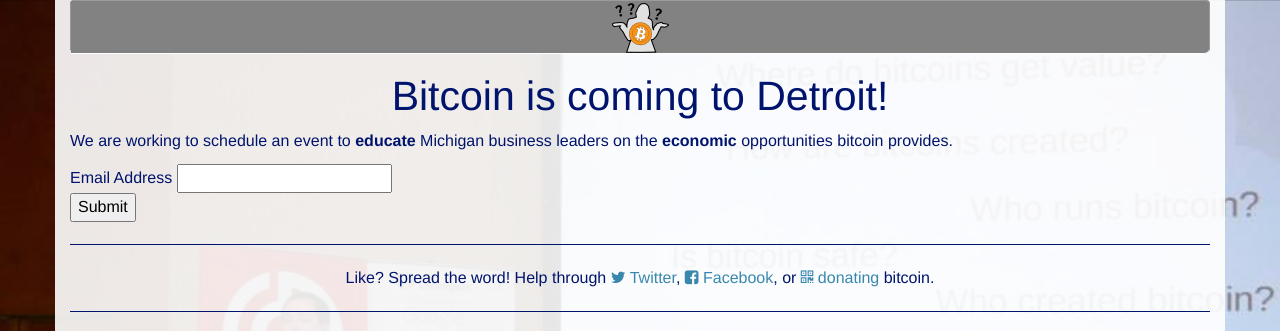
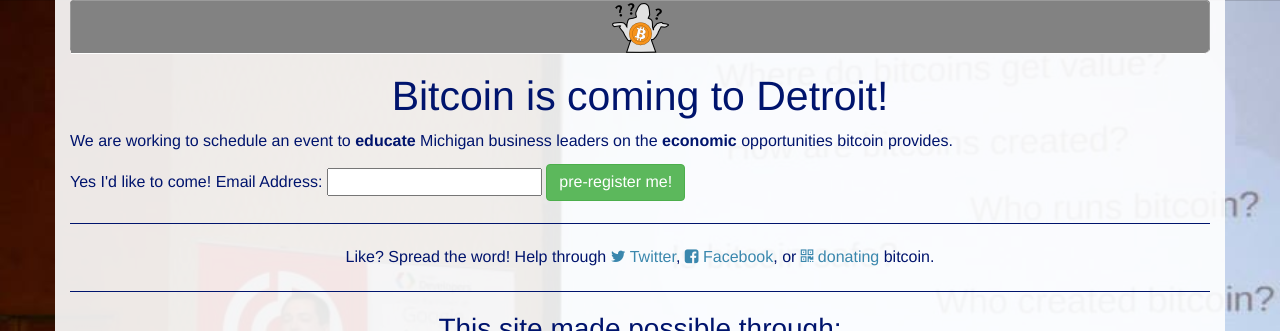
Before and after one commit to davidsilvasmith/sowhatsbitcoin.com, a Jekyll site: the page built from detroit.md, in a window 1280 px wide, cut to the strip 0-331 px from the top of the page. Built offline with Jekyll 4.4.1, drawn with Linux system fonts in a browser that asks for light colours; nearby versions of some CDN libraries.

Commit message:
made email submission prettier

```diff
--- a/detroit.md
+++ b/detroit.md
@@ -16,10 +16,10 @@
 target="hidden_iframe" onsubmit="submitted=true;">
 
 <div id="formContent">
-<div class="ss-q-title">Email Address
+<span class="ss-q-title">Yes I'd like to come! Email Address:
 <input type="text" name="entry.1198304676" value="" class="ss-q-short" id="entry_1198304676" dir="auto" aria-label="Email Address yourname@domain.com " aria-required="true" required="" title="">
+<input type="submit" class="btn btn-success" name="submit" value="pre-register me!" id="ss-submit">
+</span>
 </div>
-<input type="submit" name="submit" value="Submit" id="ss-submit">
-</div>
-<div style="display:none;" id='thanks'><strong>Thanks!</strong> We've added you to our list and will notify you with updates.</div>
+<div style="display:none;" id='thanks'><strong>Thanks!</strong> We've added you to our email list and will notify you with updates.</div>
 </form>
```
